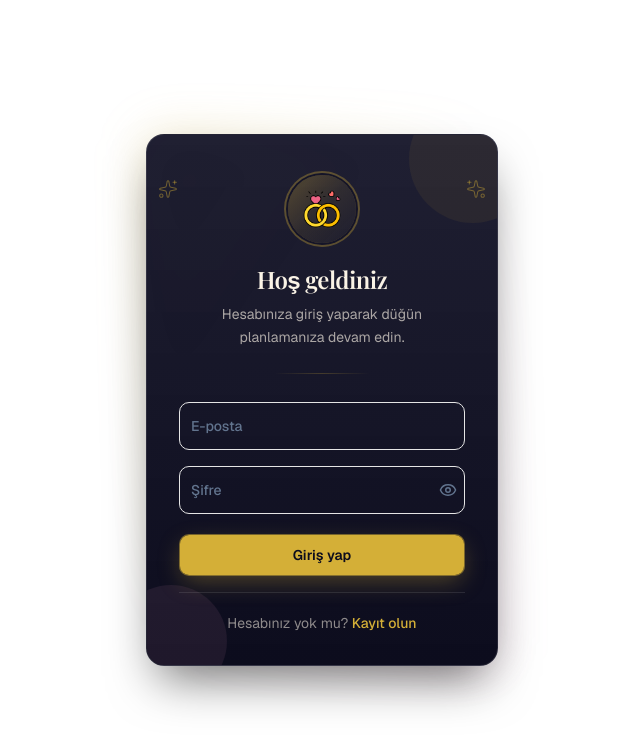
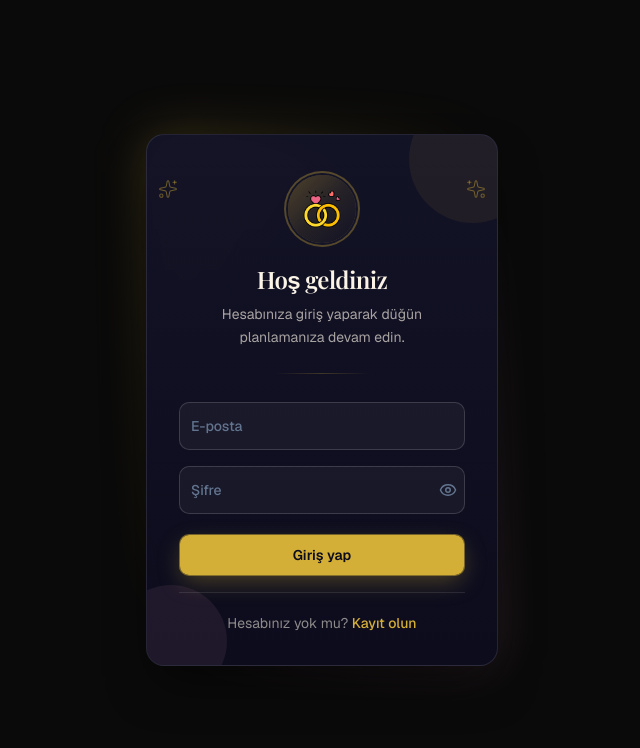
Before and after one commit to berdemozdemir/dugunumuze-davetlisiniz, a Next.js app: page /auth/login in a window 1280 px wide. Shown: the top 748 px of the page, without its empty margins (318-958 px from the left). Built offline with nearby package versions, Linux system fonts and the light colour scheme; no server answers; a web font is replaced by a local one; what @orpc/client, @orpc/tanstack-query would draw is missing.

Commit message:
fix: update default theme to dark and adjust input component styling

```diff
--- a/components/providers/index.tsx
+++ b/components/providers/index.tsx
@@ -8,7 +8,7 @@
     <QueryClientProvider client={queryClient}>
       <ThemeProvider
         attribute="class" // provide <html class="light"
-        defaultTheme="light"
+        defaultTheme="dark"
         enableSystem // to reach user's system preference
         disableTransitionOnChange // to prevent flickering when switching themes
       >
--- a/components/ui/Input.tsx
+++ b/components/ui/Input.tsx
@@ -8,7 +8,7 @@
       type={type}
       data-slot="input"
       className={cn(
-        'border-input file:text-foreground placeholder:text-muted-foreground focus-visible:border-ring focus-visible:ring-ring/50 disabled:bg-input/50 aria-invalid:border-destructive aria-invalid:ring-destructive/20 dark:bg-input/30 dark:disabled:bg-input/80 dark:aria-invalid:border-destructive/50 dark:aria-invalid:ring-destructive/40 h-8 w-full min-w-0 rounded-lg border bg-transparent px-2.5 py-1 text-base transition-colors outline-none file:inline-flex file:h-6 file:border-0 file:bg-transparent file:text-sm file:font-medium focus-visible:ring-3 disabled:pointer-events-none disabled:cursor-not-allowed disabled:opacity-50 aria-invalid:ring-3 md:text-sm',
+        'border-input file:text-foreground placeholder:text-muted-foreground focus-visible:border-ring focus-visible:ring-ring/50 disabled:bg-input/50 aria-invalid:border-destructive aria-invalid:ring-destructive/20 dark:bg-input/30 dark:disabled:bg-input/80 dark:aria-invalid:border-destructive/50 dark:aria-invalid:ring-destructive/40 bg-input h-8 w-full min-w-0 rounded-lg border px-2.5 py-1 text-base transition-colors outline-none file:inline-flex file:h-6 file:border-0 file:bg-transparent file:text-sm file:font-medium focus-visible:ring-3 disabled:pointer-events-none disabled:cursor-not-allowed disabled:opacity-50 aria-invalid:ring-3 md:text-sm',
         className,
       )}
       {...props}
```
